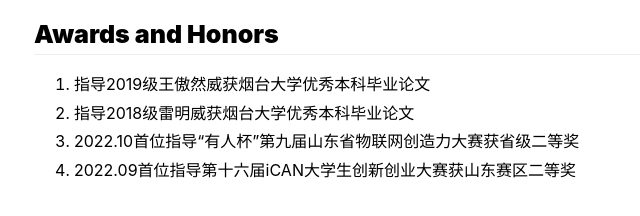
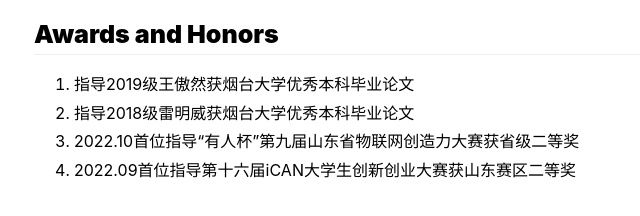
Before and after one commit to xuanwang-91/xuanwang-91.github.io, a plain HTML site: page others.html in a window 1280 px wide. Shown: the part 782-998 px from the top of the page, 126-766 px from the left. Drawn offline with Linux system fonts and the light colour scheme.

Commit message:
fix spell errors

```diff
--- a/others.html
+++ b/others.html
@@ -121,7 +121,7 @@
 			<div class="little_Title">Awards and Honors</div>
 			<div class="content">
 				<ol class="patent_oi">
-					<li>指导2019级王傲然威获烟台大学优秀本科毕业论文</li>
+					<li>指导2019级王傲然获烟台大学优秀本科毕业论文</li>
 					<li>指导2018级雷明威获烟台大学优秀本科毕业论文</li>
 					<li>2022.10首位指导“有人杯”第九届山东省物联网创造力大赛获省级二等奖</li>
 					<li>2022.09首位指导第十六届iCAN大学生创新创业大赛获山东赛区二等奖</li>
```
